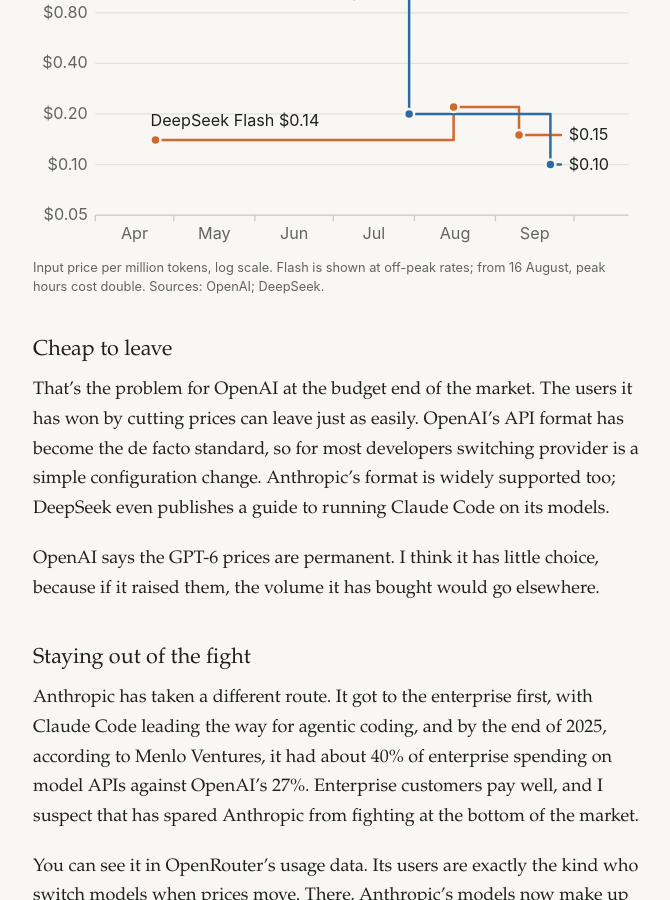
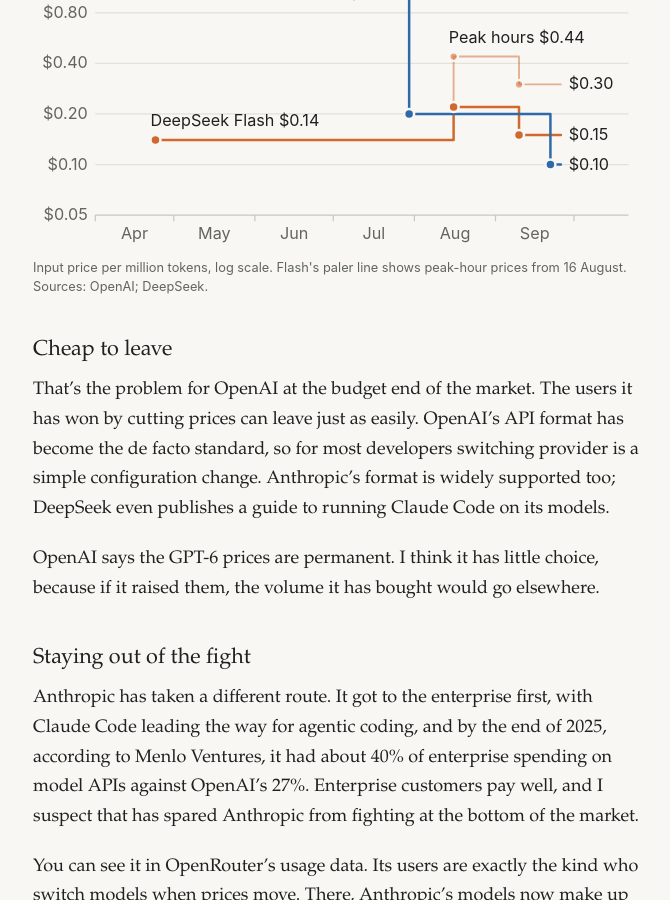
Before and after one commit to davegarvey/davegarvey.github.io, a Jekyll site: the page built from _posts/2026-09-26-downstream-of-deepseek.md, in a window 1280 px wide and 900 px high, scrolled down 1628 px. Shown: the whole window, without its empty margins (303-973 px from the left). Built offline with Jekyll 4.4.1, drawn with Linux system fonts in a browser that asks for light colours.

Commit message:
Show Flash peak-hour prices as a paler line on the price chart
Co-Authored-By: Claude Opus 5.5 <noreply@anthropic.com>

```diff
--- a/_posts/2026-09-26-downstream-of-deepseek.md
+++ b/_posts/2026-09-26-downstream-of-deepseek.md
@@ -28,8 +28,8 @@ So OpenAI and DeepSeek have moved in opposite directions: OpenAI's prices came d
 
 <figure>
   <p class="figure-title">Luna comes down, Flash goes up</p>
-  <img src="{{ '/assets/images/luna-flash-input-prices.svg' | relative_url }}" alt="Step chart of input prices per million tokens, April to September 2026. DeepSeek Flash cost $0.14 from April, rose to $0.22 on 16 August and fell to $0.15 on 10 September. OpenAI Luna launched at $1.00 on 9 July, was cut to $0.20 on 30 July and to $0.10 on 22 September.">
-  <figcaption>Input price per million tokens, log scale. Flash is shown at off-peak rates; from 16 August, peak hours cost double. Sources: OpenAI; DeepSeek.</figcaption>
+  <img src="{{ '/assets/images/luna-flash-input-prices.svg' | relative_url }}" alt="Step chart of input prices per million tokens, April to September 2026. DeepSeek Flash cost $0.14 from April, rose to $0.22 off-peak and $0.44 at peak times on 16 August, then fell to $0.15 off-peak and $0.30 at peak times on 10 September. OpenAI Luna launched at $1.00 on 9 July, was cut to $0.20 on 30 July and to $0.10 on 22 September.">
+  <figcaption>Input price per million tokens, log scale. Flash's paler line shows peak-hour prices from 16 August. Sources: OpenAI; DeepSeek.</figcaption>
 </figure>
 
 ## Cheap to leave
```
Also changed, not shown: assets/images/luna-flash-input-prices.svg.
